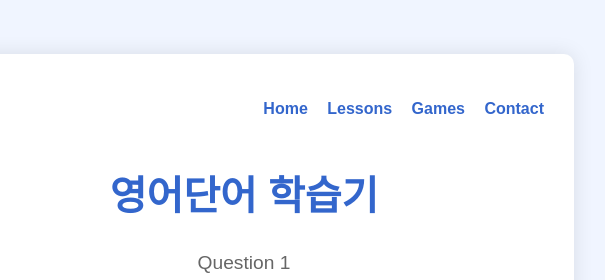
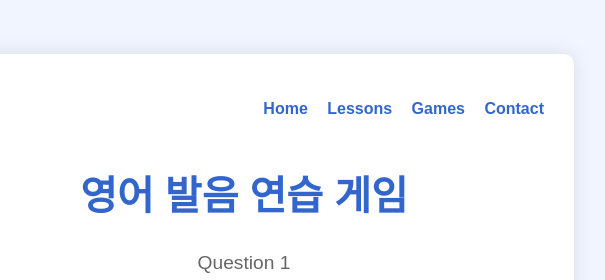
Before and after one commit to ggss2/speach, a plain HTML site: page index.html in a window 1280 px wide. Shown: the top 280 px of the page, 396-1001 px from the left. Drawn offline with Linux system fonts and the light colour scheme.

Commit message:
Update index.html

```diff
--- a/index.html
+++ b/index.html
@@ -3,7 +3,7 @@
 <head>
     <meta charset="UTF-8">
     <meta name="viewport" content="width=device-width, initial-scale=1.0">
-    <title>영어단어 학습기</title>
+    <title>영어 발음 연습 게임</title>
     <link rel="stylesheet" href="style.css">
 </head>
 <body>
@@ -19,7 +19,7 @@
         </header>
 
         <main class="content">
-            <h1 class="program-title">영어단어 학습기</h1>
+            <h1 class="program-title">영어 발음 연습 게임</h1>
 
             <div id="question-number" class="question-number">Question 1</div>
 
```
